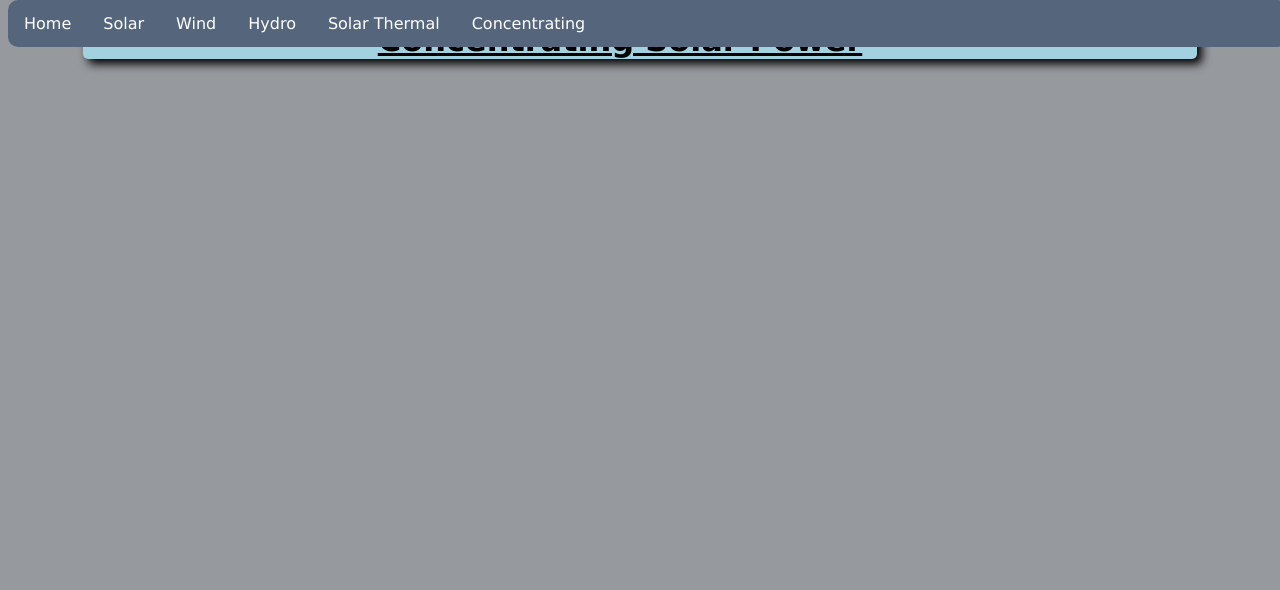
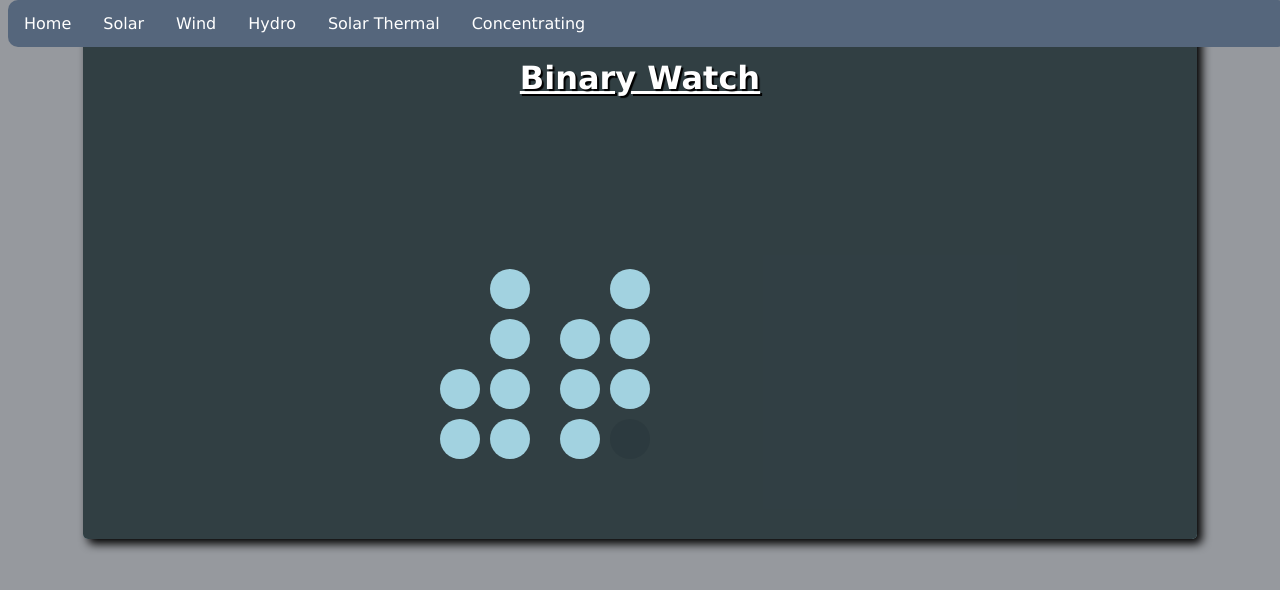
Before and after one commit to jackh404/csp2final, a plain HTML site: page csp.html in a window 1280 px wide. Drawn offline with nearby package versions, Linux system fonts and the light colour scheme.

Commit message:
BINARYWATCH!

```diff
--- a/csp.html
+++ b/csp.html
@@ -15,7 +15,35 @@
   <body>
     <div id = "nav"></div>
     <div class = "container">
-      <h1>Concentrating Solar Power</h1>
+      <div class = "overlay">
+      <h1>Binary Watch</h1>
+      <div class = "watchFace">
+        <div class = "lit" style = "left:0px;top:300px" id = "hour11"></div>
+        <div class = "lit" style = "left:0px;top:250px" id = "hour12"></div>
+        <div class = "lit" style = "left:50px;top:300px" id = "hour01"></div>
+        <div class = "lit" style = "left:50px;top:250px" id = "hour02"></div>
+        <div class = "lit" style = "left:50px;top:200px" id = "hour04"></div>
+        <div class = "lit" style = "left:50px;top:150px" id = "hour08"></div>
+        <div class = "lit" style = "left:120px;top:200px" id = "min14"></div>
+        <div class = "lit" style = "left:120px;top:250px" id = "min12"></div>
+        <div class = "lit" style = "left:120px;top:300px" id = "min11"></div>
+        <div class = "lit" style = "left:170px;top:200px" id = "min04"></div>
+        <div class = "lit" style = "left:170px;top:150px" id = "min08"></div>
+        <div class = "lit" style = "left:170px;top:250px" id = "min02"></div>
+        <div class = "dark" style = "left:170px;top:300px" id = "min01"></div>
+      </div>
+      </div>
     </div>
   </body>
+  <script>
+    setInterval(function(){
+      var now = new Date();
+      var hour = now.getHours();
+      if(hour>12){
+        hour-=12;
+      }
+      var min = now.getMinutes();
+      var sec = now.getSeconds();
+    },1000)
+  </script>
 </html>
--- a/mainStyle.css
+++ b/mainStyle.css
@@ -95,3 +95,23 @@ ul.menu {
     justify-content: center;
     align-items: center;
   }
+  .watchFace{
+    height:400px;
+    width: 400px;
+    margin: auto;
+    position: relative;
+  }
+  .lit{
+    height:40px;
+    width:40px;
+    background-color: #a2d2e0;
+    border-radius: 20px;
+    position: absolute;
+  }
+  .dark{
+    height:40px;
+    width:40px;
+    background-color: #2b393da4;
+    border-radius: 20px;
+    position: absolute;
+  }
```
